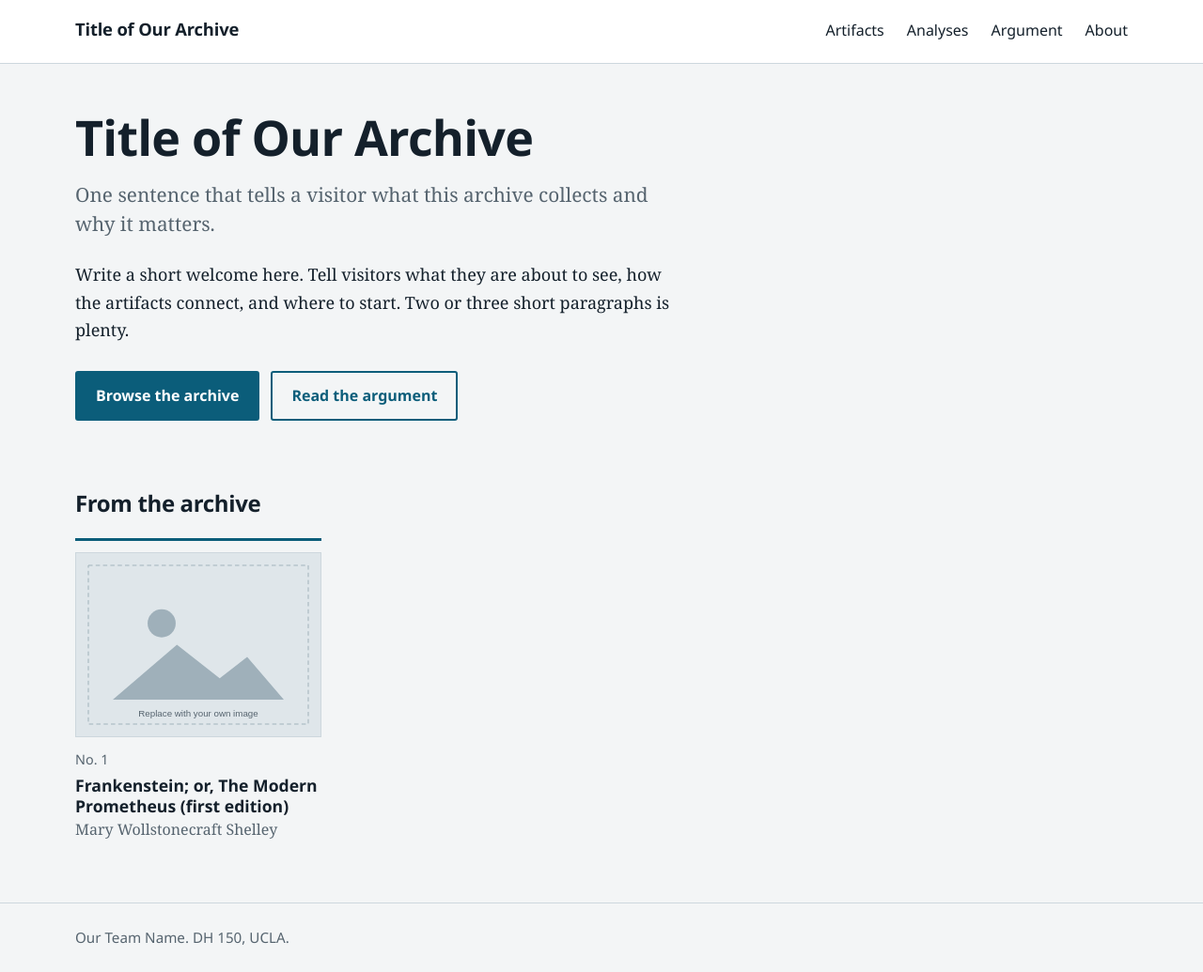
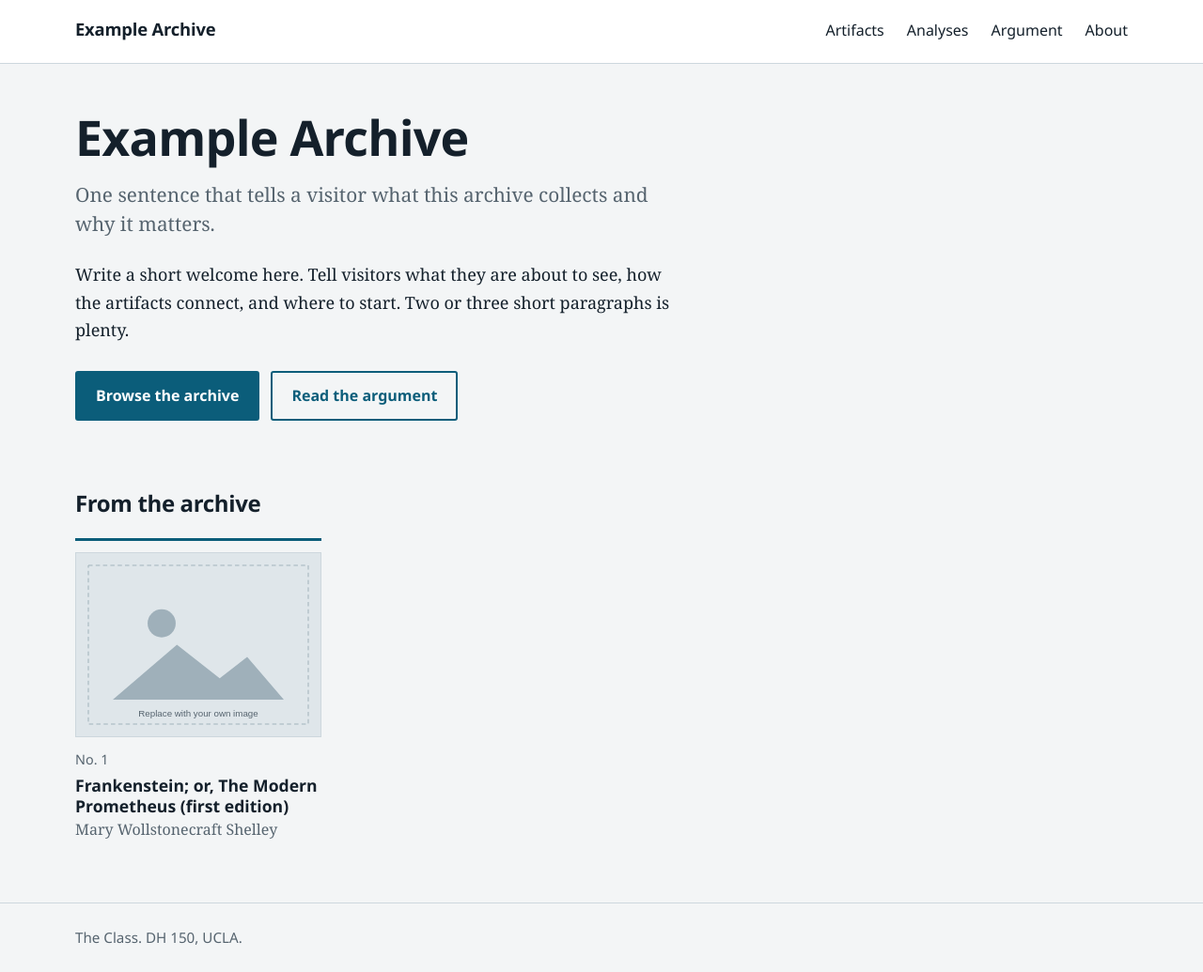
Before and after one commit to NickASabo/dh-150-test-site, a Jekyll site: the page built from index.md, in a window 1280 px wide. Shown: the whole page at 94% size. Built offline with Jekyll 4.4.1, drawn with Linux system fonts in a browser that asks for light colours.

Commit message:
Update site title, team name, and base URL

```diff
--- a/_config.yml
+++ b/_config.yml
@@ -2,15 +2,15 @@
 # SITE SETTINGS: edit the three lines marked CHANGE ME.
 # ------------------------------------------------------------
 
-title: "Title of Our Archive"          # CHANGE ME: the name of your archive
-team: "Our Team Name"                  # CHANGE ME: your team name
+title: "Example Archive"          # CHANGE ME: the name of your archive
+team: "The Class"                  # CHANGE ME: your team name
 description: "One sentence about what this archive collects and why."
 course: "DH 150, UCLA"
 accent_color: "#0b5d7a"                # optional: any hex color for links and buttons
 
 # IMPORTANT. CHANGE ME: put a slash, then your repository name exactly.
 # Example: if your repository is called dh150-red-team, write "/dh150-red-team"
-baseurl: "/YOUR-REPOSITORY-NAME"
+baseurl: "/dh-150-test-site"
 url: ""
 
 # ------------------------------------------------------------
```
